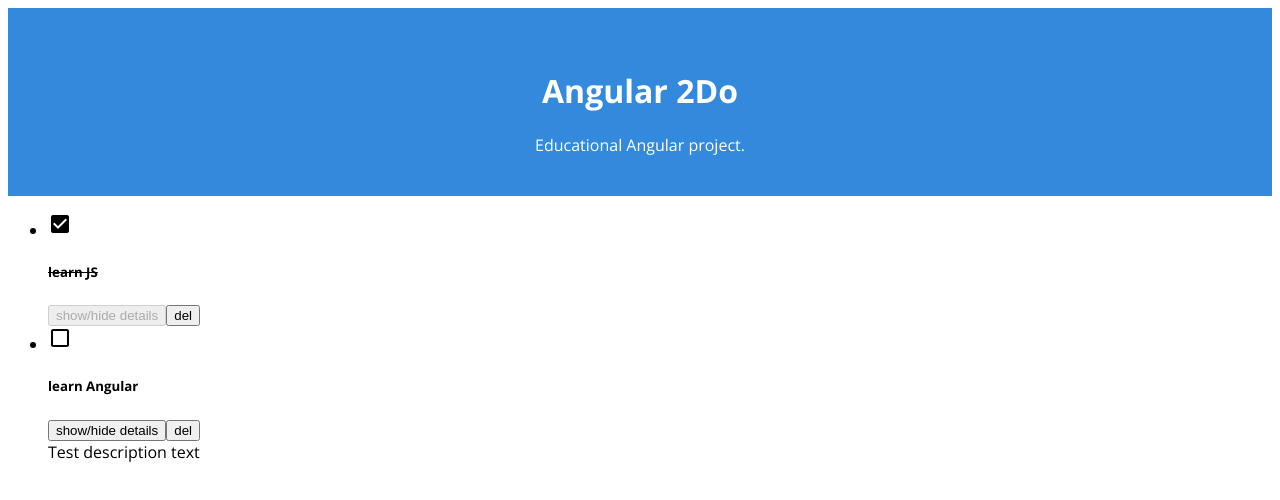
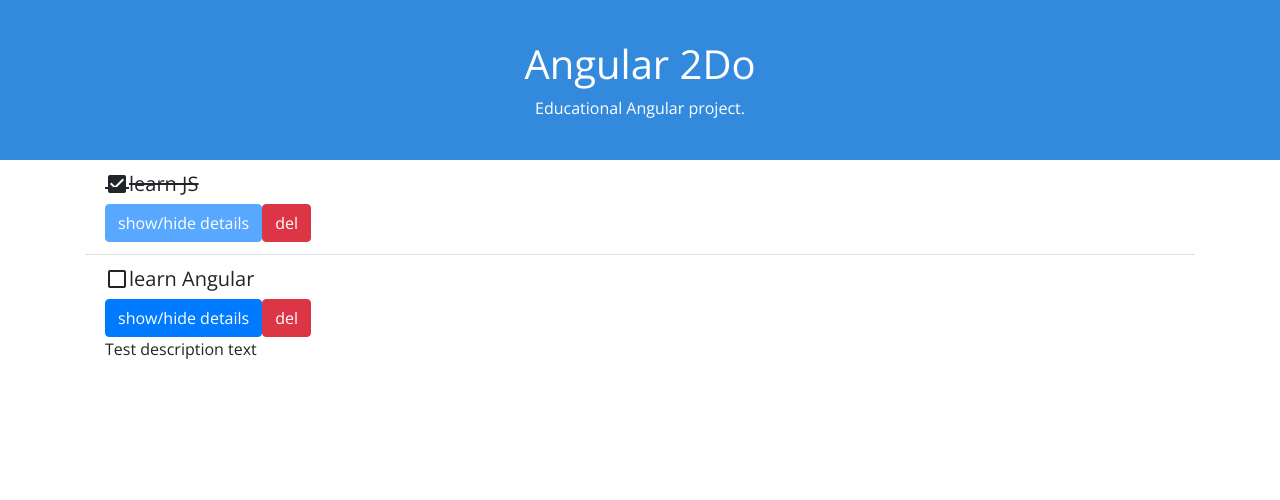
Before and after one commit to pomogaeva/angularToDo, an Angular app: page / in a window 1280 px wide. Shown: the top 500 px of the page. Built offline with nearby package versions, Linux system fonts and the light colour scheme.

Commit message:
update bootsrtap

```diff
--- a/angular.json
+++ b/angular.json
@@ -91,7 +91,6 @@
               "src/assets"
             ],
             "styles": [
-              "node_modules/bootstrap/scss/bootstrap.scss",
               "src/styles.scss"
             ],
             "scripts": []
--- a/src/app/core/interfaces/todo.interface.ts
+++ b/src/app/core/interfaces/todo.interface.ts
@@ -1,4 +1,4 @@
-export default interface Todo {
+export interface Todo {
   id: number;
   title: string;
   description: string;
--- a/src/app/pages/todos/todos.component.html
+++ b/src/app/pages/todos/todos.component.html
@@ -1,4 +1,5 @@
 <div class="container">
+
   <ul *ngIf="todoList" class="list-group list-group-flush todos-list">
     <li *ngFor="let item of todoList" class="list-group-item todos-item" [class.is-done]="item.isDone">
       <header class="todo-header">
--- a/src/app/pages/todos/todos.component.ts
+++ b/src/app/pages/todos/todos.component.ts
@@ -16,7 +16,7 @@
     setTimeout(() => {
       this.todoList = TODO_DATA;
     }, 2000);
-    //this.todoList = TODO_DATA;
+    // this.todoList = TODO_DATA;
   }
 
 }
--- a/src/styles.scss
+++ b/src/styles.scss
@@ -1,2 +1,3 @@
 /* You can add global styles to this file, and also import other style files */
-@import './styles/base/index'
+@import '../node_modules/bootstrap/scss/bootstrap';
+@import './styles/base/index';
--- a/src/styles/base/_index.scss
+++ /dev/null
@@ -1,2 +0,0 @@
-@import '../base/base';
-@import '../base/reset';
--- /dev/null
+++ b/src/styles/base/index.scss
@@ -0,0 +1,2 @@
+@import './base';
+@import './reset';
```
